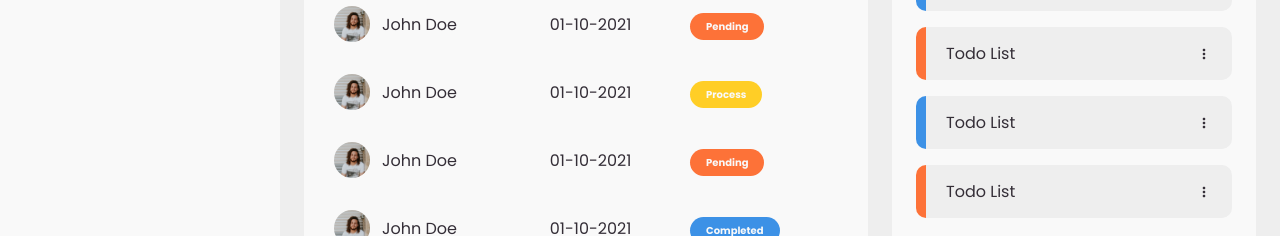
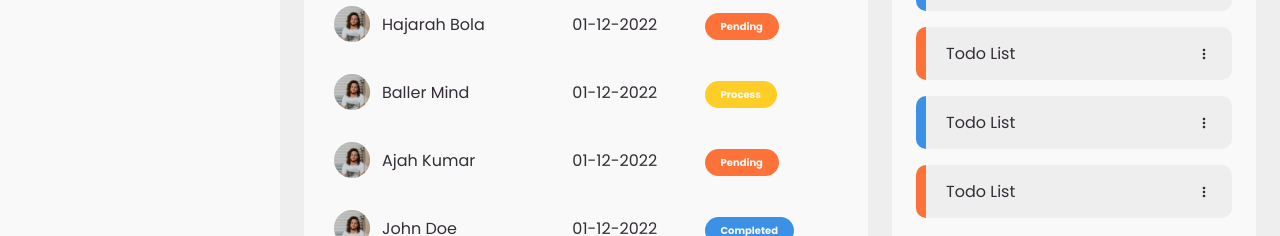
Before and after one commit to Jamiu10012/Food-Project, a plain HTML site: page Admin/index.html in a window 1280 px wide. Shown: the part 564-800 px from the top of the page. Drawn offline with nearby package versions, Linux system fonts and the light colour scheme.

Commit message:
.. pushed

```diff
--- a/Admin/index.html
+++ b/Admin/index.html
@@ -160,17 +160,33 @@
                 <tr>
                   <td>
                     <img src="img/people.png" />
-                    <p>John Doe</p>
+                    <p>Kumar Ajah</p>
                   </td>
-                  <td>01-10-2021</td>
+                  <td>01-12-2022</td>
                   <td><span class="status completed">Completed</span></td>
                 </tr>
                 <tr>
                   <td>
                     <img src="img/people.png" />
-                    <p>John Doe</p>
+                    <p>Hajarah Bola</p>
                   </td>
-                  <td>01-10-2021</td>
+                  <td>01-12-2022</td>
+                  <td><span class="status pending">Pending</span></td>
+                </tr>
+                <tr>
+                  <td>
+                    <img src="img/people.png" />
+                    <p>Baller Mind</p>
+                  </td>
+                  <td>01-12-2022</td>
+                  <td><span class="status process">Process</span></td>
+                </tr>
+                <tr>
+                  <td>
+                    <img src="img/people.png" />
+                    <p>Ajah Kumar</p>
+                  </td>
+                  <td>01-12-2022</td>
                   <td><span class="status pending">Pending</span></td>
                 </tr>
                 <tr>
@@ -178,23 +194,7 @@
                     <img src="img/people.png" />
                     <p>John Doe</p>
                   </td>
-                  <td>01-10-2021</td>
-                  <td><span class="status process">Process</span></td>
-                </tr>
-                <tr>
-                  <td>
-                    <img src="img/people.png" />
-                    <p>John Doe</p>
-                  </td>
-                  <td>01-10-2021</td>
-                  <td><span class="status pending">Pending</span></td>
-                </tr>
-                <tr>
-                  <td>
-                    <img src="img/people.png" />
-                    <p>John Doe</p>
-                  </td>
-                  <td>01-10-2021</td>
+                  <td>01-12-2022</td>
                   <td><span class="status completed">Completed</span></td>
                 </tr>
               </tbody>
```
